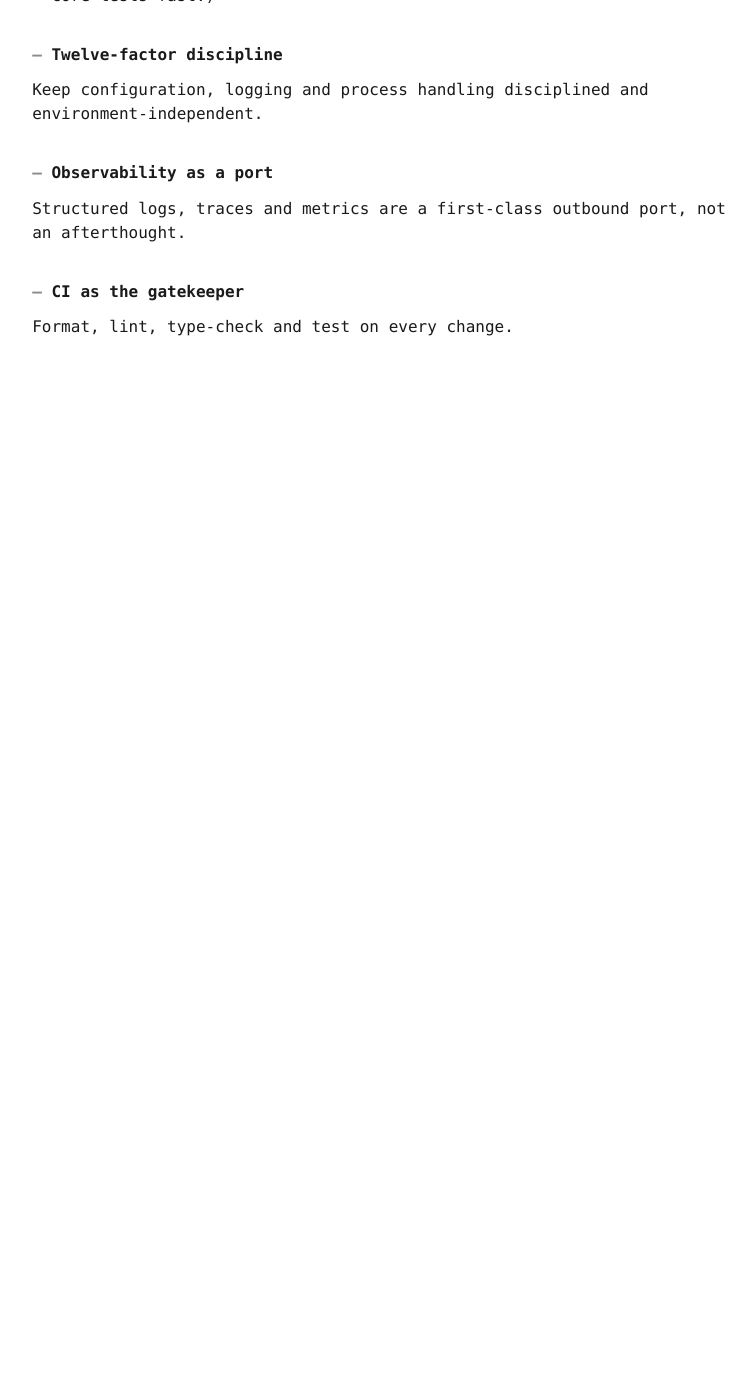
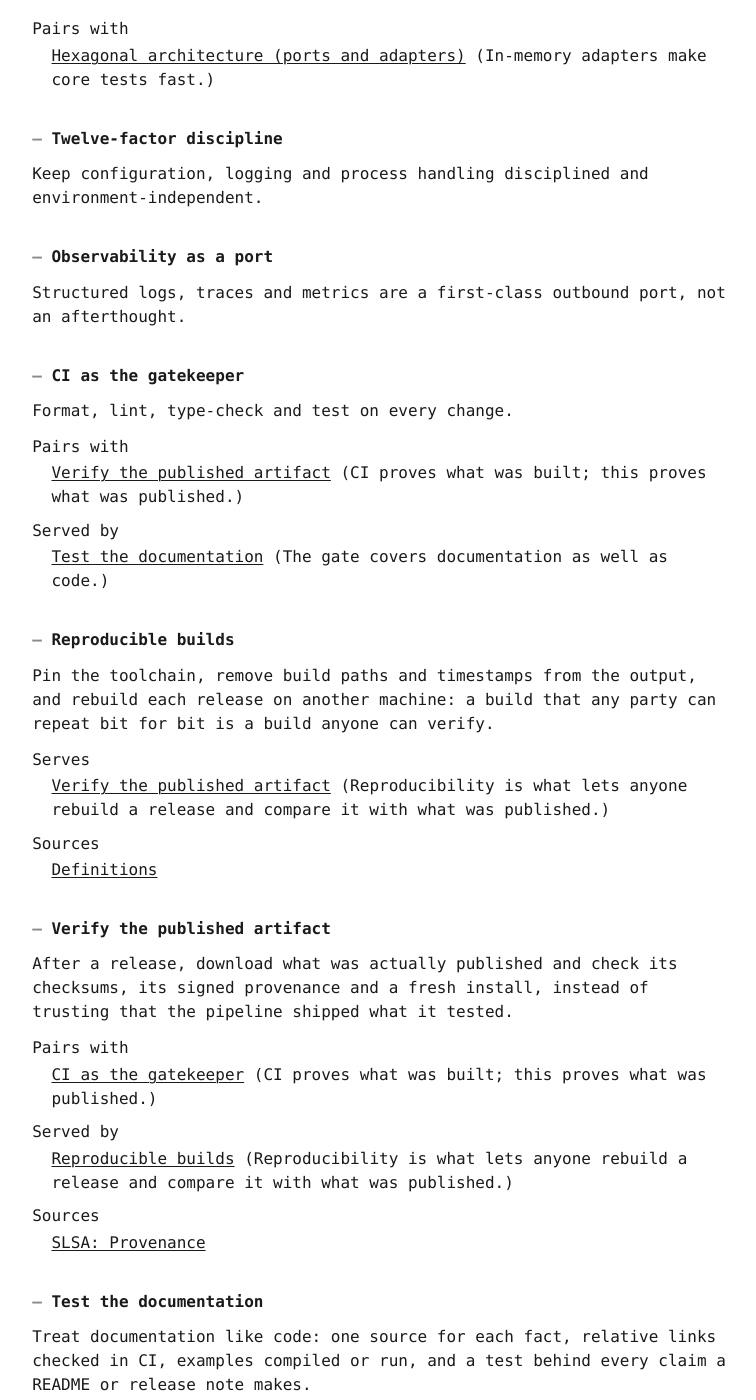
Before and after one commit to creation-guidelines/software-engineering-canon, a Jekyll site: the page built from docs/practices.md, in a window 1280 px wide and 1400 px high, scrolled down 698 px. Shown: the whole window, without its empty margins (261-1017 px from the left). Built offline with Jekyll 4.4.1, drawn with Linux system fonts in a browser that asks for light colours; our own code applies the rules of GitHub Pages for plain Markdown files; before the commit the page ends 1145 px from its top, so only the background shows below that; some of the changed text lies outside the part shown.

Commit message:
feat(data): add five practices from shipping two projects, each sourced
reproducible-builds, verify-published-artifact, tested-documentation, untrusted-generator-input
and test-the-guard. Each cites one page that was opened (reproducible-builds.org's definition, the
SLSA provenance spec, Write the Docs, the OWASP injection cheat sheet, the mutation-testing article),
and relates to existing concepts: ci-gatekeeper, enforce-boundaries and parse-dont-validate.

They come from concrete failures while releasing two real projects, recorded in the session log
together with what was considered and rejected. The generated docs pages travel with this commit.
make verify passes: all five checks, data canonical, docs fresh.

```diff
--- a/data/concept_sources.json
+++ b/data/concept_sources.json
@@ -7,3 +7,8 @@
 {"concept_id":"vertical-slice","source_id":"appscale-modules-slices"}
 {"concept_id":"functional-core-imperative-shell","source_id":"llousas-fcis"}
 {"concept_id":"demeter","source_id":"neu-law-of-demeter"}
+{"concept_id":"reproducible-builds","source_id":"reproducible-builds-definition"}
+{"concept_id":"verify-published-artifact","source_id":"slsa-provenance"}
+{"concept_id":"tested-documentation","source_id":"write-the-docs-docs-as-code"}
+{"concept_id":"untrusted-generator-input","source_id":"owasp-injection-prevention"}
+{"concept_id":"test-the-guard","source_id":"wikipedia-mutation-testing"}
--- a/data/practices.json
+++ b/data/practices.json
@@ -4,3 +4,8 @@
 {"id":"twelve-factor","name":"Twelve-factor discipline","description":"Keep configuration, logging and process handling disciplined and environment-independent."}
 {"id":"observability","name":"Observability as a port","description":"Structured logs, traces and metrics are a first-class outbound port, not an afterthought."}
 {"id":"ci-gatekeeper","name":"CI as the gatekeeper","description":"Format, lint, type-check and test on every change."}
+{"id":"reproducible-builds","name":"Reproducible builds","description":"Pin the toolchain, remove build paths and timestamps from the output, and rebuild each release on another machine: a build that any party can repeat bit for bit is a build anyone can verify."}
+{"id":"verify-published-artifact","name":"Verify the published artifact","description":"After a release, download what was actually published and check its checksums, its signed provenance and a fresh install, instead of trusting that the pipeline shipped what it tested."}
+{"id":"tested-documentation","name":"Test the documentation","description":"Treat documentation like code: one source for each fact, relative links checked in CI, examples compiled or run, and a test behind every claim a README or release note makes."}
+{"id":"untrusted-generator-input","name":"Generators treat their input as untrusted","description":"A generator that emits code (shell completions, SQL, configuration) validates names, quotes free text for the target language, and tests the output in the real interpreter, because its input is data someone else wrote."}
+{"id":"test-the-guard","name":"Test the guard","description":"A check that has never failed proves nothing: break what it guards on purpose and watch the check fail before relying on it."}
--- a/data/relations.json
+++ b/data/relations.json
@@ -12,3 +12,8 @@
 {"from_id":"evolutionary-architecture","to_id":"modular-monolith","relation":"enforces","note":null}
 {"from_id":"enforce-boundaries","to_id":"evolutionary-architecture","relation":"serves","note":null}
 {"from_id":"test-at-the-seams","to_id":"hexagonal","relation":"pairs-with","note":"In-memory adapters make core tests fast."}
+{"from_id":"reproducible-builds","to_id":"verify-published-artifact","relation":"serves","note":"Reproducibility is what lets anyone rebuild a release and compare it with what was published."}
+{"from_id":"verify-published-artifact","to_id":"ci-gatekeeper","relation":"pairs-with","note":"CI proves what was built; this proves what was published."}
+{"from_id":"tested-documentation","to_id":"ci-gatekeeper","relation":"serves","note":"The gate covers documentation as well as code."}
+{"from_id":"untrusted-generator-input","to_id":"parse-dont-validate","relation":"serves","note":"A generator parses its input into trusted values before it writes any code."}
+{"from_id":"test-the-guard","to_id":"enforce-boundaries","relation":"serves","note":"A boundary check that has never failed has not been shown to enforce anything."}
--- a/data/session_log.json
+++ b/data/session_log.json
@@ -4,3 +4,4 @@
 {"id":"migrate-subtree-to-subrepo","entry_date":"2026-09-22","title":"Migrated the vendored engine from git subtree to git subrepo","done":"Followed the same migration as text-as-data-template once subrepo was tested and adopted there.","considered":null,"rejected":null}
 {"id":"rebuild-from-template","entry_date":"2026-09-22","title":"Rebuilt this repo from a fresh generation of text-as-data-template","done":"Renamed the original repo to software-engineering-canon-legacy, generated a new software-engineering-canon from the template via GitHub's actual template-generation API (not simulated), bootstrapped .tad/ with bin/adopt-engine.sh, and carried the real content and this custom render.py across - a battle test of the whole template pipeline end to end, at the request of the person running this project.","considered":"Keep using the original repo as-is.","rejected":"The point was specifically to prove a fresh repo generated from the template works for real, not simulated - this repo became that test."}
 {"id":"adopt-rfc-style","entry_date":"2026-09-22","title":"Adopted the RFC-like minimal style, engine part pulled and local part hand-ported","done":"git subrepo pull brought the generic engine's definition-list render.py update cleanly, but this repo keeps its own local tools/render.py (deliberately, for its richer presentation), so the pull alone did nothing here - the same bold-to-definition-list edit had to be hand-applied to all 8 spots in this repo's own renderer. Added the matching _config.yml, _layouts/default.html and assets/css/style.css by hand too, since those are not vendored.","considered":"Assuming the engine pull would cover the whole change here, since it covered it cleanly elsewhere.","rejected":"Checked rather than assumed: grepped for bold markers in this repo's render.py right after the pull and found 8 still there, confirming the two repos needed genuinely different amounts of work for the same visual change."}
+{"id":"add-shipping-and-documentation-practices","entry_date":"2026-10-24","title":"Added five practices learned from shipping two real projects","done":"Added reproducible-builds, verify-published-artifact, tested-documentation, untrusted-generator-input and test-the-guard, each citing one page that was opened, plus five relations to existing concepts. Each came from a concrete failure while releasing snapall and argenv: a tag that rebuilt to different bytes than the published binary although the README said anyone could reproduce it; a checksum file that listed a file that was never published; four broken README links and a crates.io page that still showed version 0.1; generated shell completions whose input is a contract someone else may write; and a check that looked like it guarded something but passed because the mutation used to test it never applied.","considered":"Recording the lessons as principles (for example \"a claim is a test you have not written\") instead of practices.","rejected":"Principles: these are things a team does, not properties of a design, so they sit with the other practices. Also rejected: attributing the phrase \"independently verifiable\" to the reproducible-builds definition page, because the page that was opened does not contain it, so the entry cites only what that page says (any party can recreate bit-by-bit identical copies); and citing mailing-list threads about the definition, because the definition page itself was opened directly."}
--- a/data/sources.json
+++ b/data/sources.json
@@ -5,3 +5,8 @@
 {"id":"appscale-modules-slices","title":"Modules vs vertical slices: macro vs micro architecture","url":"https://appscale.blog/en/blog/modules-vs-vertical-slices-macro-vs-micro-architecture-modular-monolith-2026","author":"AppScale","year":2026}
 {"id":"llousas-fcis","title":"Building modern architectures: Functional Core, Imperative Shell","url":"https://medium.com/@allousas/building-modern-architectures-functional-core-imperative-shell-revamp-0bb5ae62b589","author":"Albert Llousas","year":2025}
 {"id":"neu-law-of-demeter","title":"Law of Demeter (General Formulation)","url":"https://www2.ccs.neu.edu/research/demeter/demeter-method/LawOfDemeter/general-formulation.html","author":"Northeastern University Demeter Project","year":null}
+{"id":"reproducible-builds-definition","title":"Definitions","url":"https://reproducible-builds.org/docs/definition/","author":"reproducible-builds.org","year":null}
+{"id":"slsa-provenance","title":"SLSA: Provenance","url":"https://slsa.dev/spec/v1.0/provenance","author":"SLSA","year":null}
+{"id":"write-the-docs-docs-as-code","title":"Docs as code","url":"https://www.writethedocs.org/guide/docs-as-code/","author":"Write the Docs","year":null}
+{"id":"owasp-injection-prevention","title":"Injection Prevention - OWASP Cheat Sheet Series","url":"https://cheatsheetseries.owasp.org/cheatsheets/Injection_Prevention_Cheat_Sheet.html","author":"OWASP","year":null}
+{"id":"wikipedia-mutation-testing","title":"Mutation testing","url":"https://en.wikipedia.org/wiki/Mutation_testing","author":"Wikipedia","year":null}
--- a/docs/practices.md
+++ b/docs/practices.md
@@ -11,6 +11,9 @@ Use crate or project references, dependency-rule linters and architecture tests;
 
 Serves
 : [Evolutionary architecture with fitness functions](architectures.md#evolutionary-architecture)
+
+Served by
+: [Test the guard](practices.md#test-the-guard) (A boundary check that has never failed has not been shown to enforce anything.)
 
 <a id="adr"></a>
 ### Architecture decision records
@@ -39,3 +42,67 @@ Structured logs, traces and metrics are a first-class outbound port, not an afte
 ### CI as the gatekeeper
 
 Format, lint, type-check and test on every change.
+
+Pairs with
+: [Verify the published artifact](practices.md#verify-published-artifact) (CI proves what was built; this proves what was published.)
+
+Served by
+: [Test the documentation](practices.md#tested-documentation) (The gate covers documentation as well as code.)
+
+<a id="reproducible-builds"></a>
+### Reproducible builds
+
+Pin the toolchain, remove build paths and timestamps from the output, and rebuild each release on another machine: a build that any party can repeat bit for bit is a build anyone can verify.
+
+Serves
+: [Verify the published artifact](practices.md#verify-published-artifact) (Reproducibility is what lets anyone rebuild a release and compare it with what was published.)
+
+Sources
+: [Definitions](https://reproducible-builds.org/docs/definition/)
+
+<a id="verify-published-artifact"></a>
+### Verify the published artifact
+
+After a release, download what was actually published and check its checksums, its signed provenance and a fresh install, instead of trusting that the pipeline shipped what it tested.
+
+Pairs with
+: [CI as the gatekeeper](practices.md#ci-gatekeeper) (CI proves what was built; this proves what was published.)
+
+Served by
+: [Reproducible builds](practices.md#reproducible-builds) (Reproducibility is what lets anyone rebuild a release and compare it with what was published.)
+
+Sources
+: [SLSA: Provenance](https://slsa.dev/spec/v1.0/provenance)
+
+<a id="tested-documentation"></a>
+### Test the documentation
+
+Treat documentation like code: one source for each fact, relative links checked in CI, examples compiled or run, and a test behind every claim a README or release note makes.
+
+Serves
+: [CI as the gatekeeper](practices.md#ci-gatekeeper) (The gate covers documentation as well as code.)
+
+Sources
+: [Docs as code](https://www.writethedocs.org/guide/docs-as-code/)
+
+<a id="untrusted-generator-input"></a>
+### Generators treat their input as untrusted
+
+A generator that emits code (shell completions, SQL, configuration) validates names, quotes free text for the target language, and tests the output in the real interpreter, because its input is data someone else wrote.
+
+Serves
+: [Parse, don't validate](principles.md#parse-dont-validate) (A generator parses its input into trusted values before it writes any code.)
+
+Sources
+: [Injection Prevention - OWASP Cheat Sheet Series](https://cheatsheetseries.owasp.org/cheatsheets/Injection_Prevention_Cheat_Sheet.html)
+
+<a id="test-the-guard"></a>
+### Test the guard
+
+A check that has never failed proves nothing: break what it guards on purpose and watch the check fail before relying on it.
+
+Serves
+: [Enforce boundaries with tooling](practices.md#enforce-boundaries) (A boundary check that has never failed has not been shown to enforce anything.)
+
+Sources
+: [Mutation testing](https://en.wikipedia.org/wiki/Mutation_testing)
```
Also changed, not shown: docs/index.md (+3 -3 lines), docs/principles.md (+3 -0 lines), docs/session_log.md (+15 -0 lines), docs/sources.md (+5 -0 lines).
